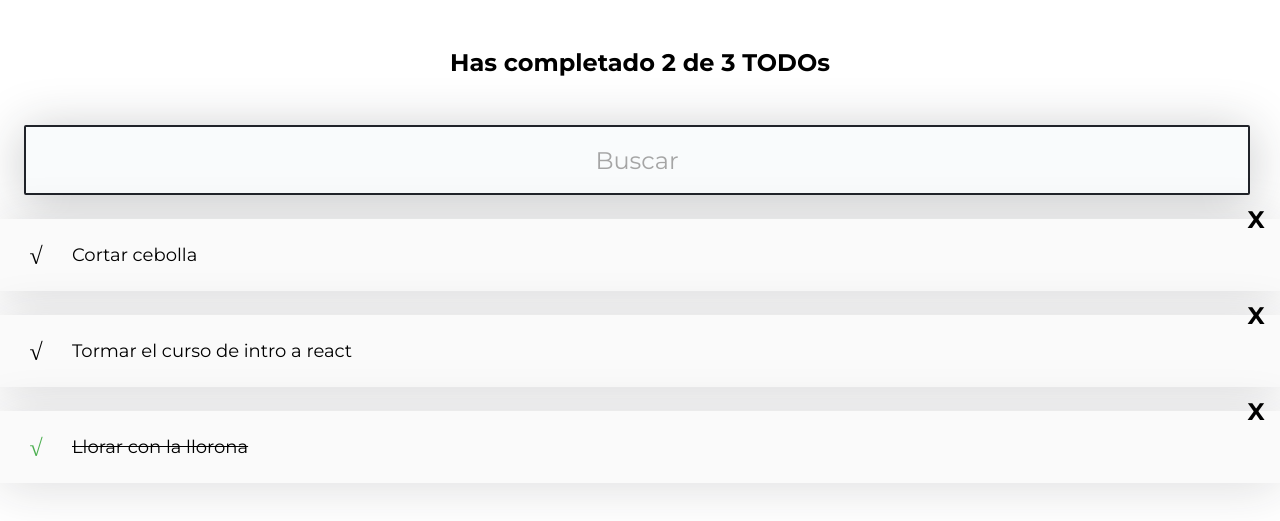
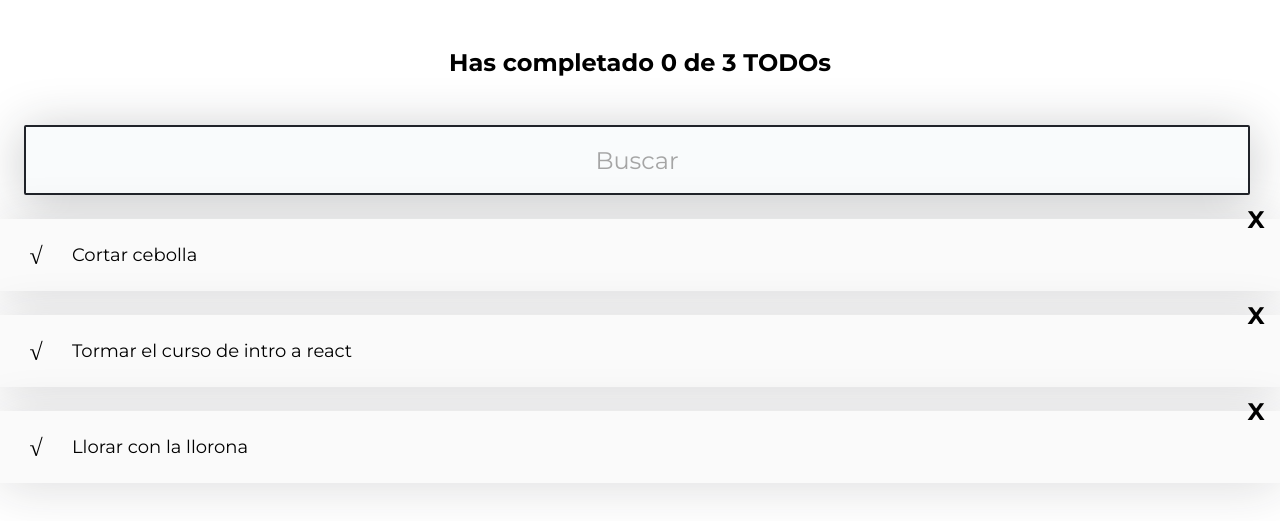
Before and after one commit to Saturnxs/Crafting-ToDos, a React (Create React App) app: page / in a window 1280 px wide. Shown: the top 521 px of the page. Built offline with nearby package versions, Linux system fonts and the light colour scheme; the HTML template or start-up script is replaced by a standard one.

Commit message:
Added complete and delete functionality

```diff
--- a/src/App.js
+++ b/src/App.js
@@ -1,4 +1,5 @@
 // import './App.css';
+import React from 'react';
 import { TodoCounter } from "./Components/TodoCounter";
 import { TodoSearch } from "./Components/TodoSearch";
 import { TodoList } from "./Components/TodoList";
@@ -6,24 +7,74 @@ import { TodoItem } from "./Components/TodoItem";
 import { CreateTodoButton } from "./Components/CreateTodoButton";
 
 
-const todos = [
+const defaultTodos = [
   {text:'Cortar cebolla', completed:false},
   {text:'Tormar el curso de intro a react', completed:false},
-  {text:'Llorar con la llorona', completed:true}
+  {text:'Llorar con la llorona', completed:false}
 ];
 
 
 function App() {
+  const [todos, setTodos] = React.useState(defaultTodos);
+  const [searchValue, setSearchValue] = React.useState('');
+
+  let searchedTodos = [];
+
+  /* Filtering the todos array based on the searchValue. */
+  if(!searchValue.length >= 1){
+    searchedTodos = todos
+  } else{
+    searchedTodos = todos.filter(todo => {
+      const todoText = todo.text.toLowerCase();
+      const searchText = searchValue.toLowerCase();
+      return todoText.includes(searchText);
+    })
+  }
+
+  const completedTodos = todos.filter(todo => todo.completed).length;
+  const totalTodos = todos.length;
+
+
+
+/**
+ * It takes in a text parameter, finds the index of the todo with that text, creates a new array of
+ * todos, and then toggles the completed property of the todo at that index.
+ * @param text - the text of the todo that was clicked
+ */
+  const completeTodo = (text) => {
+    const todoIndex = todos.findIndex(todo => todo.text === text);
+    const newTodos = [...todos];
+    newTodos[todoIndex].completed === true ? newTodos[todoIndex].completed = false: newTodos[todoIndex].completed = true;
+    setTodos(newTodos);
+  }
+
+
+  const deleteTodo = (text) => {
+    const todoIndex = todos.findIndex(todo => todo.text === text);
+    const newTodos = [...todos];
+    newTodos.splice(todoIndex, 1);
+    setTodos(newTodos);
+  }
+
   return (
     <>
-      <TodoCounter />
-      <TodoSearch />
+      <TodoCounter
+        totalTodos={totalTodos}
+        completedTodos={completedTodos}
+      />
+      <TodoSearch
+        searchValue={searchValue}
+        setSearchValue={setSearchValue}
+      />
       <TodoList>
-        {todos.map(todo =>(
+        {searchedTodos.map(todo =>(
           <TodoItem
-            key={todo.text}
-            text={todo.text}
-            completed={todo.completed}/>
+            key = {todo.text}
+            text = {todo.text}
+            completed = {todo.completed}
+            onComplete = {() => completeTodo(todo.text)}
+            onDelete = {()=> deleteTodo(todo.text)}
+          />
         ))}
       </TodoList>
       <CreateTodoButton />
--- a/src/Components/CreateTodoButton.jsx
+++ b/src/Components/CreateTodoButton.jsx
@@ -1,8 +1,16 @@
 import './CreateTodoButton.css';
 
 function CreateTodoButton() {
+
+    const onClickButton = (message) => {
+        alert(message);
+    }
+
     return (
-      <button className='CreateTodoButton'>
+      <button
+        className='CreateTodoButton'
+        onClick={() => onClickButton('onClick')}
+      >
         +
       </button>
     );
--- a/src/Components/TodoCounter.jsx
+++ b/src/Components/TodoCounter.jsx
@@ -1,8 +1,10 @@
 import './TodoCounter.css';
 
-function TodoCounter() {
+function TodoCounter(props) {
+  const { totalTodos, completedTodos } = props;
+
   return (
-    <h2 className='TodoCounter'>Has completado 2 de 3 TODOs</h2>
+    <h2 className='TodoCounter'>Has completado {completedTodos} de {totalTodos} TODOs</h2>
   );
 }
 
--- a/src/Components/TodoItem.jsx
+++ b/src/Components/TodoItem.jsx
@@ -1,16 +1,25 @@
 import './TodoItem.css';
 
 function TodoItem(props){
-    const { text, completed } = props;
+    const { text, completed, onComplete, onDelete } = props;
+
     return(
         <li className="TodoItem">
-            <span className={`Icon Icon-check ${completed && 'Icon-check--active'}`}>
+            <span
+                className={`Icon Icon-check ${completed && 'Icon-check--active'}`}
+                onClick={onComplete}
+            >
                 √
             </span>
-            <p className={`TodoItem-p ${completed && 'TodoItem-p--complete'}`}>
+            <p
+                className={`TodoItem-p ${completed && 'TodoItem-p--complete'}`}
+            >
                 {text}
             </p>
-            <span className="Icon Icon-delete">
+            <span
+                className="Icon Icon-delete"
+                onClick={onDelete}
+            >
                 X
             </span>
         </li>
--- a/src/Components/TodoSearch.jsx
+++ b/src/Components/TodoSearch.jsx
@@ -1,8 +1,22 @@
+import React from 'react';
 import './TodoSearch.css';
 
-function TodoSearch() {
+function TodoSearch(props) {
+
+    const { searchValue, setSearchValue } = props;
+
+    const onSearchValueChange = (event) => {
+        console.log(event.target.value);
+        setSearchValue(event.target.value);
+    }
+
     return (
-        <input className='TodoSearch' placeholder="Buscar" />
+        <input
+            className='TodoSearch'
+            placeholder="Buscar"
+            value={searchValue}
+            onChange={onSearchValueChange}
+        />
     );
   }
 
```
